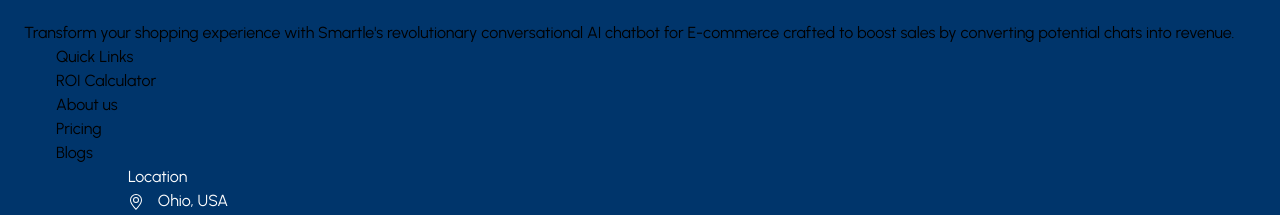
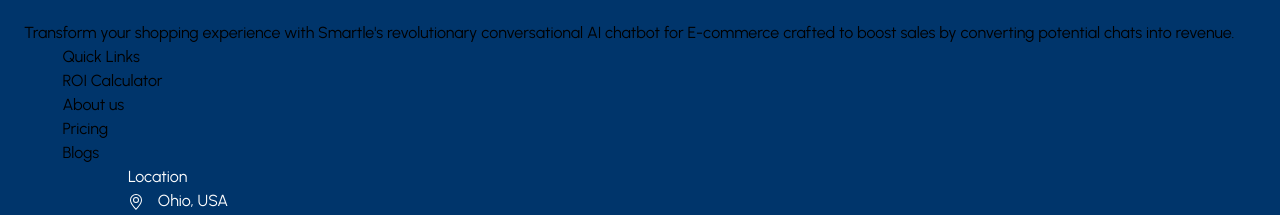
Before and after one commit to spritlesoftware/Smartle-website, a Next.js app: page /aboutus in a window 1280 px wide. Shown: the part 5219-5434 px from the top of the page. Built offline with nearby package versions, Linux system fonts and the light colour scheme.

Commit message:
"Updated marginLeft style in Footer component from 3.5rem to 3.9rem"

```diff
--- a/app/components/Footer/index.tsx
+++ b/app/components/Footer/index.tsx
@@ -46,7 +46,7 @@
 
     {/* COLUMN-2/3 */}
     {products.map((product) => (
-      <div key={product.id} className="group relative col-span-2 flex flex-col items-center sm:items-center" style={{ marginLeft: "3.5rem" }}>
+      <div key={product.id} className="group relative col-span-2 flex flex-col items-center sm:items-center" style={{ marginLeft: "3.9rem" }}>
         <p className="text-white text-xl font-extrabold mb-9">
           {product.section}
         </p>
```
